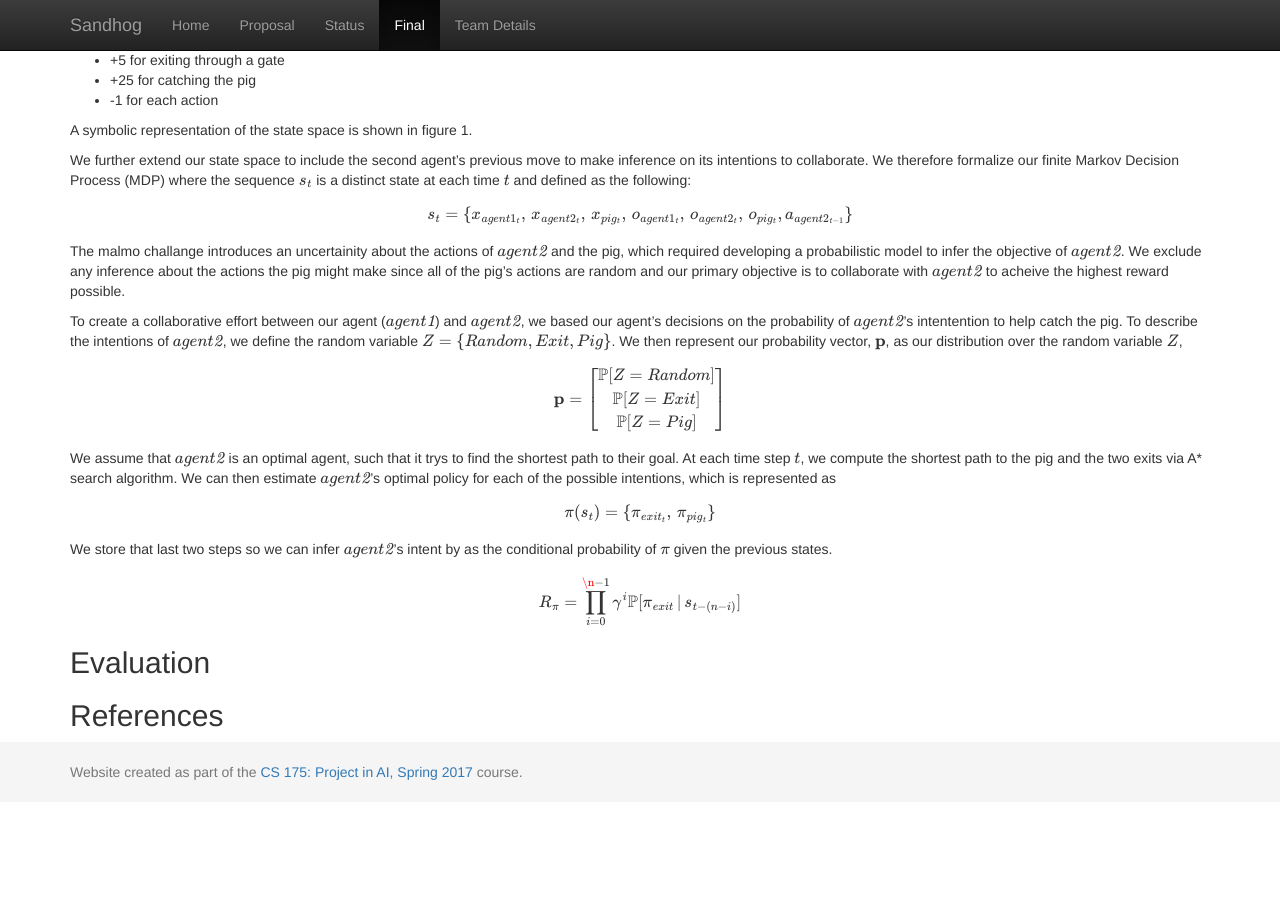
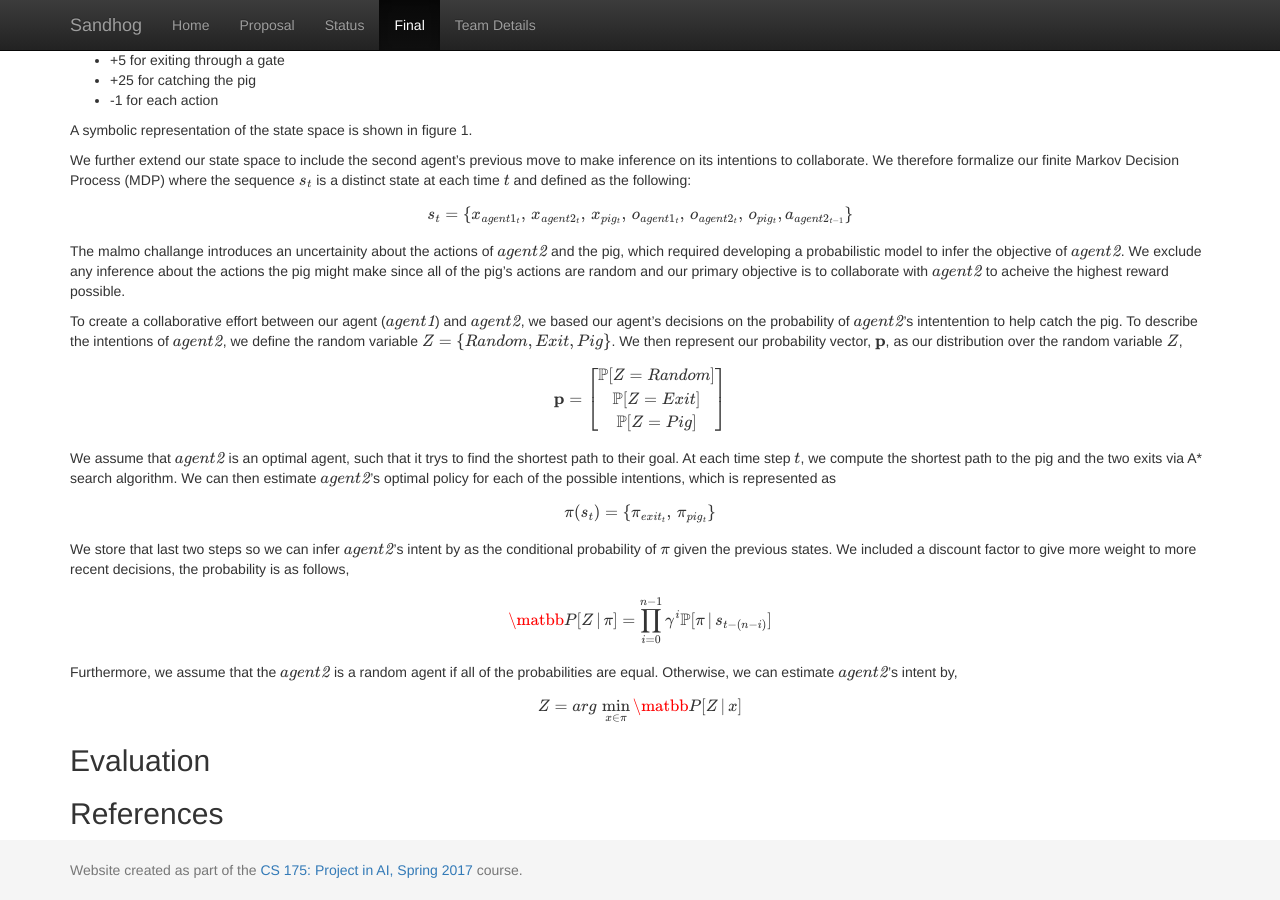
Before and after one commit to hfloresr/Sandhog, a Jekyll site: the page built from docs/final.md, in a window 1280 px wide and 900 px high, scrolled down 1023 px. Built offline with Jekyll 4.4.1, drawn with Linux system fonts in a browser that asks for light colours; formulas are drawn with MathJax 3; before the commit the page ends 1825 px from its top, so only the background shows below that.

Commit message:
added agent2 intent

```diff
--- a/docs/final.md
+++ b/docs/final.md
@@ -47,12 +47,16 @@ $$\mathbf{p} =
 
 We assume that $$\textit{agent2}$$ is an optimal agent, such that it trys to find the shortest path to their goal. At each time step $$t$$, we compute the shortest path to the pig and the two exits via A* search algorithm. We can then estimate $$\textit{agent2}$$'s optimal policy for each of the possible intentions, which is represented as
 
-$$\mathbf{\pi}(s_{t}) = \{\pi_{exit_{t}}, \, \pi_{pig_{t}}\}$$
+$$\pi(s_{t}) = \{\pi_{exit_{t}}, \, \pi_{pig_{t}}\}$$
 
-We store that last two steps so we can infer $$\textit{agent2}$$'s intent by as the conditional probability of $$\pi$$ given the previous states.
+We store that last two steps so we can infer $$\textit{agent2}$$'s intent by as the conditional probability of $$\pi$$ given the previous states. We included a discount factor to give more weight to more recent decisions, the probability is as follows,
 
-$$R_{\pi}
-= \prod_{i=0}^{\n-1} \gamma^i \mathbb{P}[\pi_{exit} \, \lvert \, s_{t-(n-i)}]$$
+$$\matbb{P}[Z \, \lvert \, \pi]
+= \prod_{i=0}^{n-1} \gamma^i \mathbb{P}[\pi \, \lvert \, s_{t-(n-i)}]$$
+
+Furthermore, we assume that the $$\textit{agent2}$$ is a random agent if all of the probabilities are equal. Otherwise, we can estimate $$\textit{agent2}$$'s intent by,
+
+$$Z = arg\,\min_{x \in \pi} \matbb{P}[Z \, \lvert \, x]$$
 
 ## Evaluation
 
```
